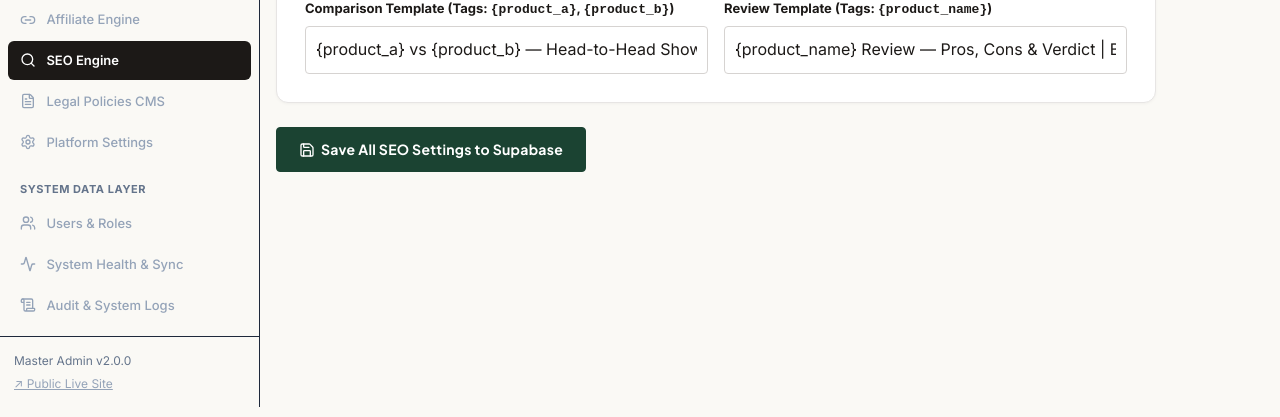
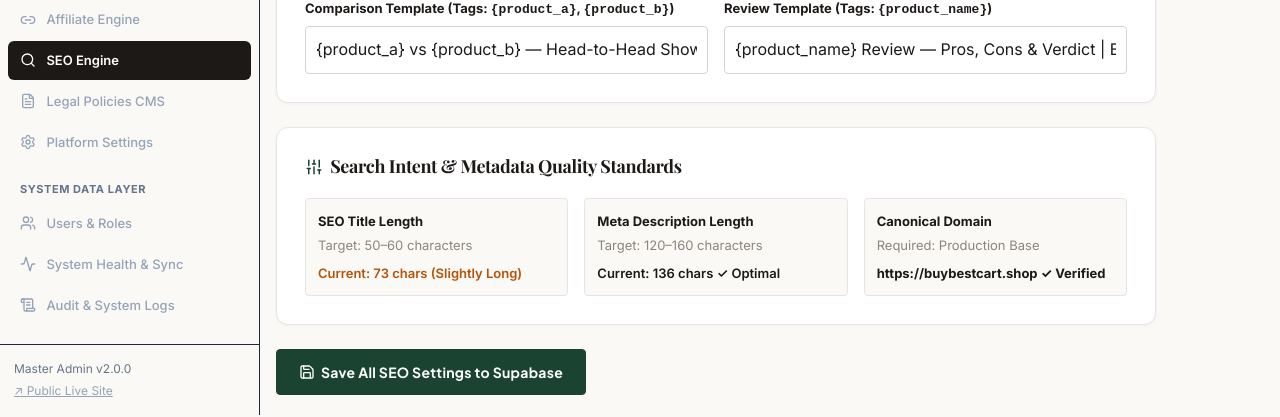
Before and after one commit to xioxhohan-ui/buybestcart, a Next.js app: page /shohan/seo in a window 1280 px wide. Shown: the part 1020-1437 px from the top of the page. Built offline with nearby package versions, Linux system fonts and the light colour scheme; no server answers; the database is empty; a web font is replaced by a local one.

Commit message:
Complete platform language, high-search-intent terminology, and SEO CMS health audit for BuyBestCart

```diff
--- a/src/app/shohan/seo/page.tsx
+++ b/src/app/shohan/seo/page.tsx
@@ -223,6 +223,39 @@ export default function AdminSEOPage() {
           </div>
         </div>
 
+        {/* Dynamic SEO Health & Validation Rules */}
+        <div style={{ background: 'var(--bg-surface)', border: '1px solid var(--border)', borderRadius: 'var(--radius-lg)', padding: '1.75rem', boxShadow: 'var(--shadow-sm)' }}>
+          <h2 style={{ fontSize: '1.125rem', marginBottom: '1.25rem', display: 'flex', alignItems: 'center', gap: '0.45rem' }}>
+            <Sliders size={18} color="var(--green-accent)" />
+            <span>Search Intent & Metadata Quality Standards</span>
+          </h2>
+          <div style={{ display: 'grid', gridTemplateColumns: 'repeat(auto-fit, minmax(240px, 1fr))', gap: '1rem', fontSize: '0.8125rem' }}>
+            <div style={{ padding: '0.75rem', background: 'var(--bg-main)', borderRadius: 'var(--radius-sm)', border: '1px solid var(--border)' }}>
+              <div style={{ fontWeight: 700, color: 'var(--text-primary)', marginBottom: '0.25rem' }}>SEO Title Length</div>
+              <div style={{ color: 'var(--text-muted)' }}>Target: 50–60 characters</div>
+              <div style={{ marginTop: '0.4rem', fontWeight: 600, color: templates.default_title.length > 60 ? 'var(--amber-deal)' : 'var(--success)' }}>
+                Current: {templates.default_title.length} chars {templates.default_title.length > 60 ? '(Slightly Long)' : '✓ Optimal'}
+              </div>
+            </div>
+
+            <div style={{ padding: '0.75rem', background: 'var(--bg-main)', borderRadius: 'var(--radius-sm)', border: '1px solid var(--border)' }}>
+              <div style={{ fontWeight: 700, color: 'var(--text-primary)', marginBottom: '0.25rem' }}>Meta Description Length</div>
+              <div style={{ color: 'var(--text-muted)' }}>Target: 120–160 characters</div>
+              <div style={{ marginTop: '0.4rem', fontWeight: 600, color: templates.default_description.length > 160 ? 'var(--amber-deal)' : 'var(--success)' }}>
+                Current: {templates.default_description.length} chars {templates.default_description.length > 160 ? '(Slightly Long)' : '✓ Optimal'}
+              </div>
+            </div>
+
+            <div style={{ padding: '0.75rem', background: 'var(--bg-main)', borderRadius: 'var(--radius-sm)', border: '1px solid var(--border)' }}>
+              <div style={{ fontWeight: 700, color: 'var(--text-primary)', marginBottom: '0.25rem' }}>Canonical Domain</div>
+              <div style={{ color: 'var(--text-muted)' }}>Required: Production Base</div>
+              <div style={{ marginTop: '0.4rem', fontWeight: 700, color: 'var(--success)' }}>
+                https://buybestcart.shop ✓ Verified
+              </div>
+            </div>
+          </div>
+        </div>
+
         <button
           type="submit"
           disabled={saving}
```
